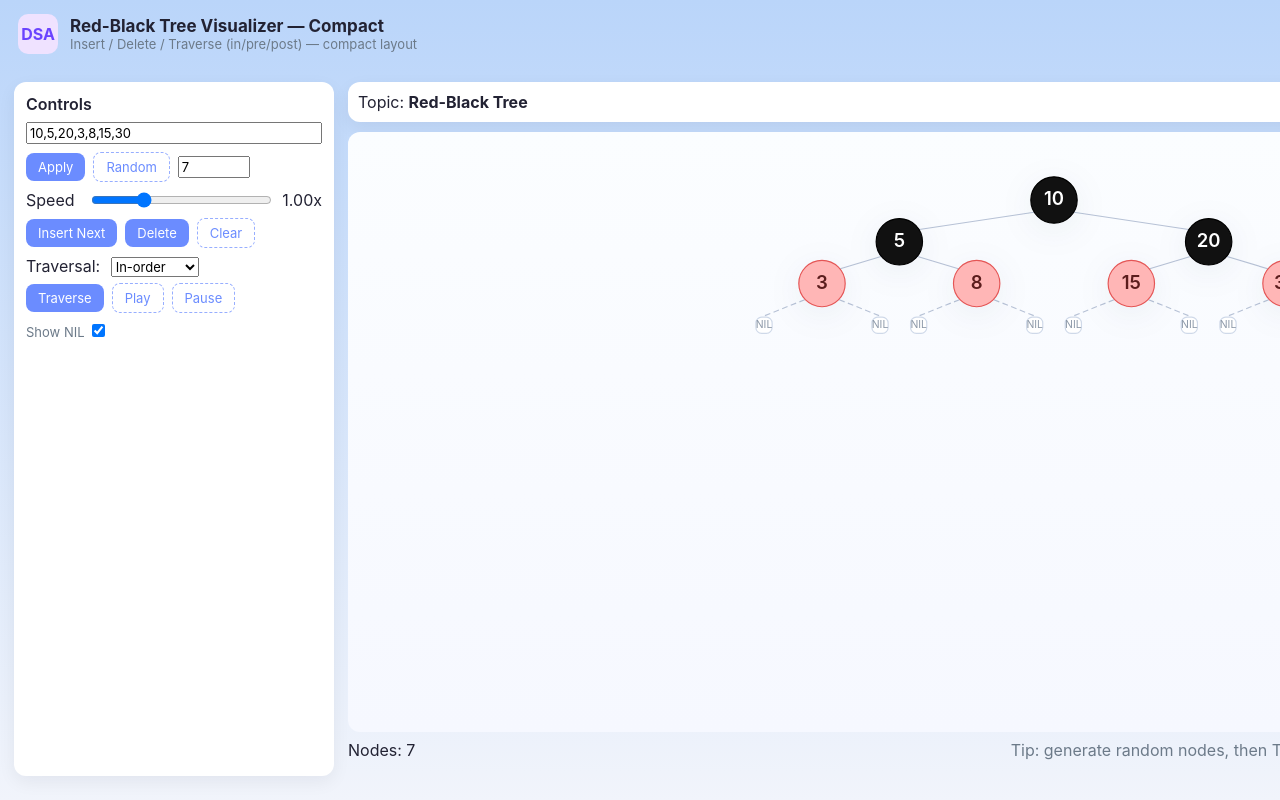
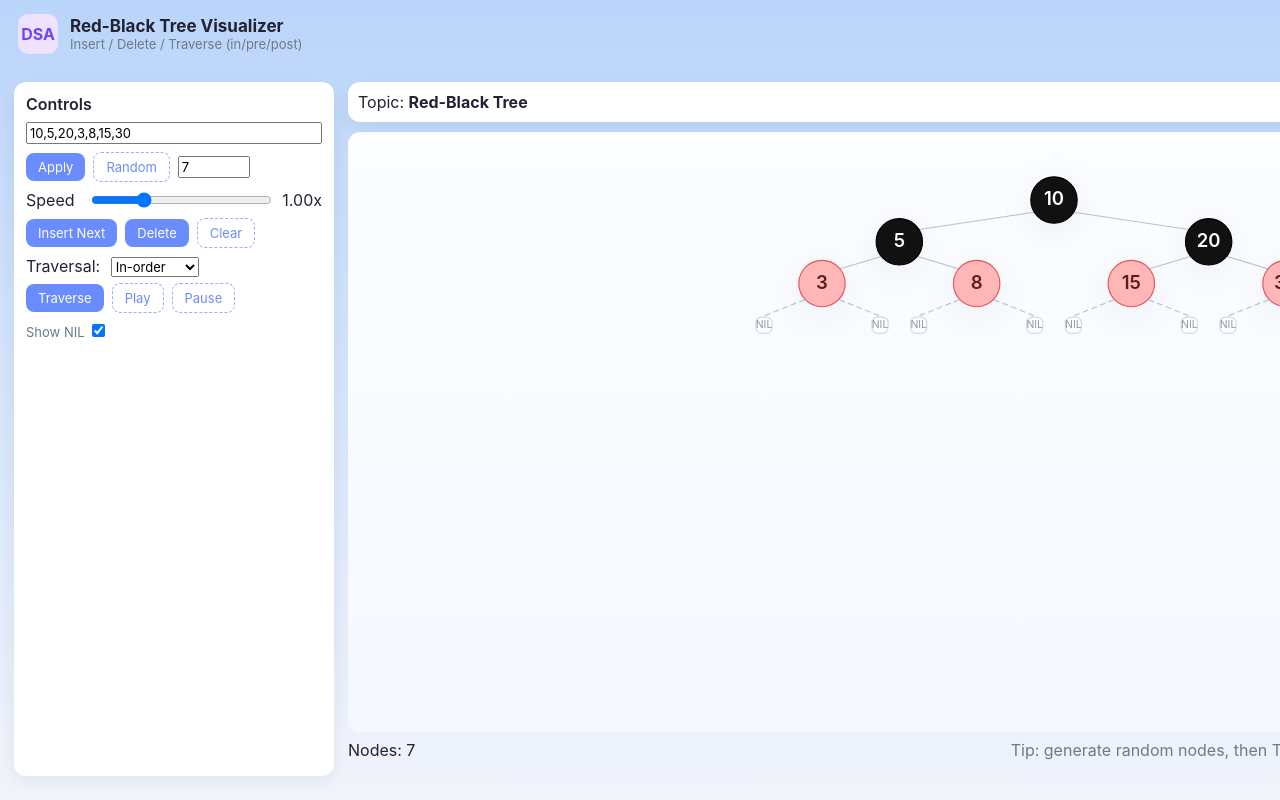
Before and after one commit to project-dsa-visualiser/DSA-project, a plain HTML site: page docs/rbtree.html in a window 1280 px wide. Drawn offline with Linux system fonts and the light colour scheme.

Commit message:
Updated rbtree.html title

```diff
--- a/docs/rbtree.html
+++ b/docs/rbtree.html
@@ -56,8 +56,8 @@
 <body>
 <header>
   <div style="width:40px;height:40px;border-radius:10px;background:#efe2ff;display:flex;align-items:center;justify-content:center"><strong style="color:#6b44ff">DSA</strong></div>
-  <div><h1>Red-Black Tree Visualizer — Compact</h1>
-    <div style="color:#6c7a89;font-size:13px">Insert / Delete / Traverse (in/pre/post) — compact layout</div>
+  <div><h1>Red-Black Tree Visualizer</h1>
+    <div style="color:#6c7a89;font-size:13px">Insert / Delete / Traverse (in/pre/post)</div>
   </div>
 </header>
 
```
